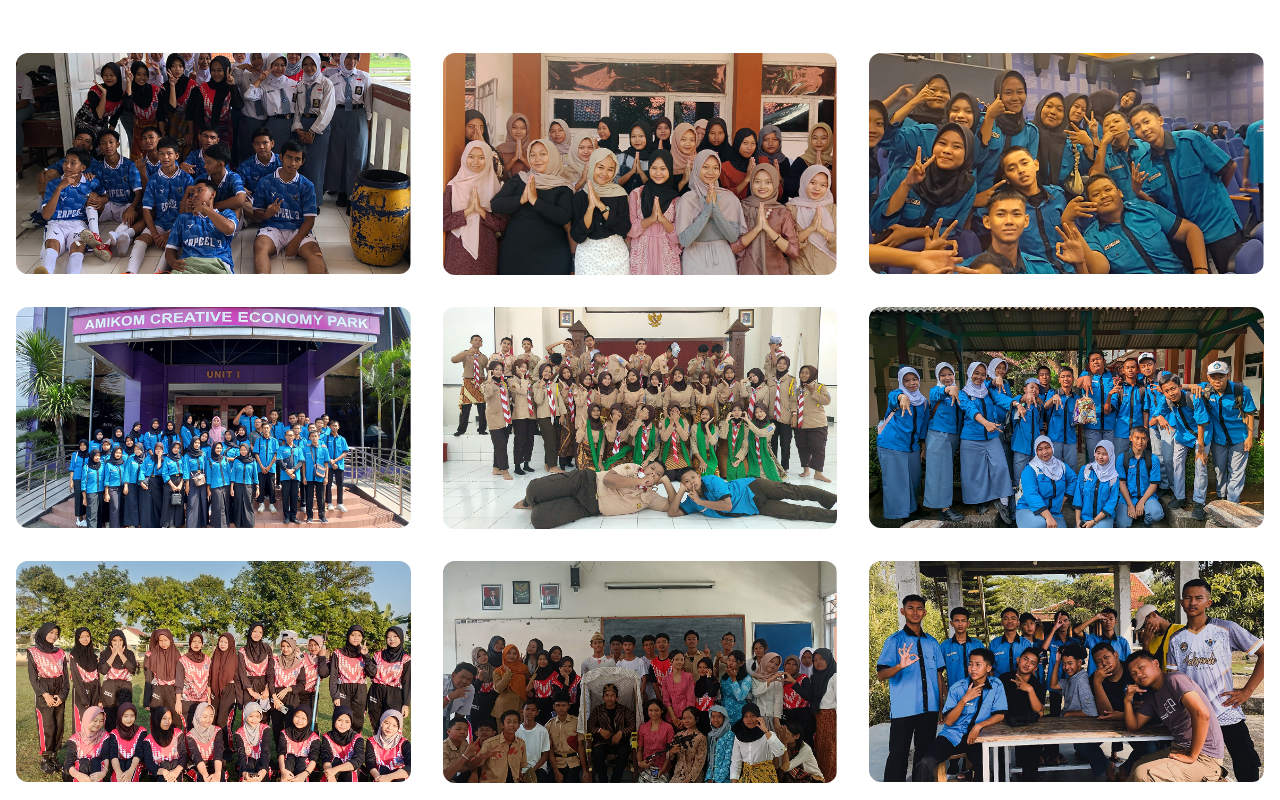
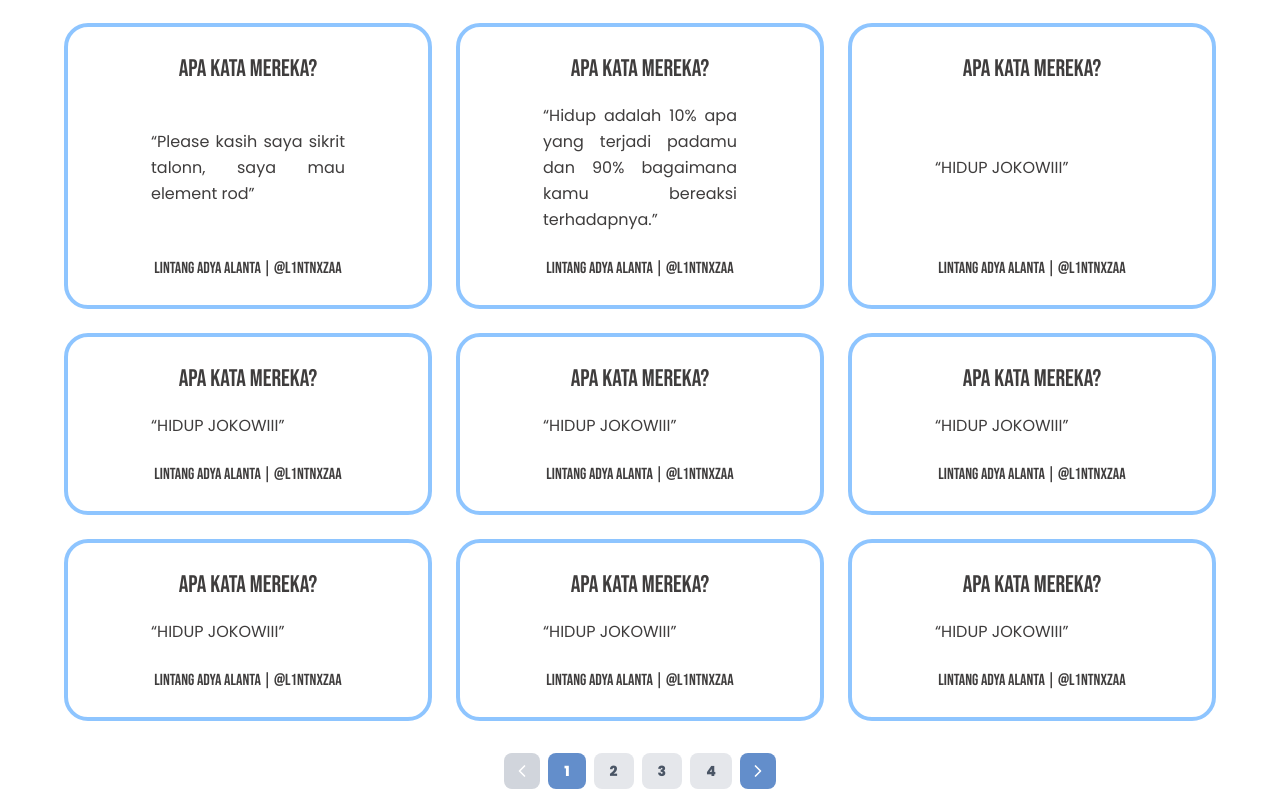
Before and after one commit to NaApipp/rpl3, a Next.js app: page / in a window 1280 px wide. Shown: the part 3900-4700 px from the top of the page. Built offline with nearby package versions, Linux system fonts and the light colour scheme.

Commit message:
Create Page Member

```diff
--- /dev/null
+++ b/app/components/member.tsx
@@ -0,0 +1,319 @@
+"use client";
+
+import { ChevronLeft, ChevronRight } from "lucide-react";
+import { SetStateAction, useState } from "react";
+
+export default function Member() {
+  const [currentPage, setCurrentPage] = useState(1);
+  const itemsPerPage = 9; //3x3
+
+  // DATA MEMBER
+  const members = [
+    {
+      name: "Lintang Adya Alanta",
+      username: "@l1ntnxzaa",
+      quotes: "Please kasih saya sikrit talonn, saya mau element rod",
+    },
+    {
+      name: "Lintang Adya Alanta",
+      username: "@l1ntnxzaa",
+      quotes: "Hidup adalah 10% apa yang terjadi padamu dan 90% bagaimana kamu bereaksi terhadapnya.",
+    },
+    {
+      name: "Lintang Adya Alanta",
+      username: "@l1ntnxzaa",
+      quotes: "HIDUP JOKOWIII",
+    },
+    {
+      name: "Lintang Adya Alanta",
+      username: "@l1ntnxzaa",
+      quotes: "HIDUP JOKOWIII",
+    },
+    {
+      name: "Lintang Adya Alanta",
+      username: "@l1ntnxzaa",
+      quotes: "HIDUP JOKOWIII",
+    },
+    {
+      name: "Lintang Adya Alanta",
+      username: "@l1ntnxzaa",
+      quotes: "HIDUP JOKOWIII",
+    },
+    {
+      name: "Lintang Adya Alanta",
+      username: "@l1ntnxzaa",
+      quotes: "HIDUP JOKOWIII",
+    },
+    {
+      name: "Lintang Adya Alanta",
+      username: "@l1ntnxzaa",
+      quotes: "HIDUP JOKOWIII",
+    },
+    {
+      name: "Lintang Adya Alanta",
+      username: "@l1ntnxzaa",
+      quotes: "HIDUP JOKOWIII",
+    },
+    {
+      name: "Lintang Adya Alanta",
+      username: "@l1ntnxzaa",
+      quotes: "HIDUP JOKOWIII",
+    },
+    {
+      name: "Lintang Adya Alanta",
+      username: "@l1ntnxzaa",
+      quotes: "HIDUP JOKOWIII",
+    },
+    {
+      name: "Lintang Adya Alanta",
+      username: "@l1ntnxzaa",
+      quotes: "HIDUP JOKOWIII",
+    },
+    {
+      name: "Lintang Adya Alanta",
+      username: "@l1ntnxzaa",
+      quotes: "HIDUP JOKOWIII",
+    },
+    {
+      name: "Lintang Adya Alanta",
+      username: "@l1ntnxzaa",
+      quotes: "HIDUP JOKOWIII",
+    },
+    {
+      name: "Lintang Adya Alanta",
+      username: "@l1ntnxzaa",
+      quotes: "HIDUP JOKOWIII",
+    },
+    {
+      name: "Lintang Adya Alanta",
+      username: "@l1ntnxzaa",
+      quotes: "HIDUP JOKOWIII",
+    },
+    {
+      name: "Lintang Adya Alanta",
+      username: "@l1ntnxzaa",
+      quotes: "HIDUP JOKOWIII",
+    },
+    {
+      name: "Lintang Adya Alanta",
+      username: "@l1ntnxzaa",
+      quotes: "HIDUP JOKOWIII",
+    },
+    {
+      name: "Lintang Adya Alanta",
+      username: "@l1ntnxzaa",
+      quotes: "HIDUP JOKOWIII",
+    },
+    {
+      name: "Lintang Adya Alanta",
+      username: "@l1ntnxzaa",
+      quotes: "HIDUP JOKOWIII",
+    },
+    {
+      name: "Lintang Adya Alanta",
+      username: "@l1ntnxzaa",
+      quotes: "HIDUP JOKOWIII",
+    },
+    {
+      name: "Lintang Adya Alanta",
+      username: "@l1ntnxzaa",
+      quotes: "HIDUP JOKOWIII",
+    },
+    {
+      name: "Lintang Adya Alanta",
+      username: "@l1ntnxzaa",
+      quotes: "HIDUP JOKOWIII",
+    },
+    {
+      name: "Lintang Adya Alanta",
+      username: "@l1ntnxzaa",
+      quotes: "HIDUP JOKOWIII",
+    },
+    {
+      name: "Lintang Adya Alanta",
+      username: "@l1ntnxzaa",
+      quotes: "HIDUP JOKOWIII",
+    },
+    {
+      name: "Lintang Adya Alanta",
+      username: "@l1ntnxzaa",
+      quotes: "HIDUP JOKOWIII",
+    },
+    {
+      name: "Lintang Adya Alanta",
+      username: "@l1ntnxzaa",
+      quotes: "HIDUP JOKOWIII",
+    },
+    {
+      name: "Lintang Adya Alanta",
+      username: "@l1ntnxzaa",
+      quotes: "HIDUP JOKOWIII",
+    },
+    {
+      name: "Lintang Adya Alanta",
+      username: "@l1ntnxzaa",
+      quotes: "HIDUP JOKOWIII",
+    },
+    {
+      name: "Lintang Adya Alanta",
+      username: "@l1ntnxzaa",
+      quotes: "HIDUP JOKOWIII",
+    },
+    {
+      name: "Lintang Adya Alanta",
+      username: "@l1ntnxzaa",
+      quotes: "HIDUP JOKOWIII",
+    },
+    {
+      name: "Lintang Adya Alanta",
+      username: "@l1ntnxzaa",
+      quotes: "HIDUP JOKOWIII",
+    },
+    {
+      name: "Lintang Adya Alanta",
+      username: "@l1ntnxzaa",
+      quotes: "HIDUP JOKOWIII",
+    },
+    {
+      name: "Lintang Adya Alanta",
+      username: "@l1ntnxzaa",
+      quotes: "HIDUP JOKOWIII",
+    },
+    {
+      name: "Lintang Adya Alanta",
+      username: "@l1ntnxzaa",
+      quotes: "HIDUP JOKOWIII",
+    },
+    {
+      name: "Lintang Adya Alanta",
+      username: "@l1ntnxzaa",
+      quotes: "HIDUP JOKOWIII",
+    },
+  ];
+
+  // TOTAL PAGE
+  const totalPages = Math.ceil(members.length / itemsPerPage);
+
+  const indexOfLastItem = currentPage * itemsPerPage;
+  const indexOfFirstItem = indexOfLastItem - itemsPerPage;
+  const currentMembers = members.slice(indexOfFirstItem, indexOfLastItem);
+
+  // PINDAH HALAMAN
+  const goToPage = (pagenumber: SetStateAction<number>) => {
+    setCurrentPage(pagenumber);
+    document.getElementById("member")?.scrollIntoView({ behavior: "smooth" });
+  };
+
+  const nextPage = () => {
+    if (currentPage < totalPages) {
+      goToPage(currentPage + 1);
+    }
+  };
+
+  const prevPage = () => {
+    if (currentPage > 1) {
+      goToPage(currentPage - 1);
+    }
+  };
+
+  return (
+    <div id="member" className="min-h-screen bg-white py-12 px-4">
+      <div className="max-w-6xl mx-auto">
+        <div className="text-center mb-12">
+          <p className="head-section">anggota kelas</p>
+          <div className="line-section"></div>
+          <p className="desc-section">
+            Temukan daftar lengkap anggota kelas kami di sini. Dari siswa-siswa
+            paling antusias hingga pemimpin kelas yang tangguh, kami memiliki
+            ragam individu yang membuat kelas kami menjadi tempat yang dinamis
+            dan bersemangat.
+          </p>
+        </div>
+
+        {/* Members Grid */}
+        <div className="grid grid-cols-1 md:grid-cols-2 lg:grid-cols-3 gap-6 mb-8">
+          {currentMembers.map((member, index) => (
+            <MemberCard key={index} member={member} />
+          ))}
+        </div>
+
+        {/* Pagination */}
+        {totalPages > 1 && (
+          <div className="flex items-center justify-center gap-2">
+            <button
+              onClick={prevPage}
+              disabled={currentPage === 1}
+              className={`p-2 rounded-lg transition-colors ${
+                currentPage === 1
+                  ? "bg-gray-300 text-white cursor-default transition"
+                  : "bg-[#638ECB] hover:bg-[#395886] font-extrabold text-white cursor-pointer"
+              }`}
+            >
+              <ChevronLeft size={20} />
+            </button>
+
+            {[...Array(totalPages)].map((_, index) => (
+              <button
+                key={index}
+                onClick={() => goToPage(index + 1)}
+                className={`px-4 py-2 rounded-lg text-sm font-poppins font-extrabold transition-colors ${
+                  currentPage === index + 1
+                    ? "bg-[#638ECB] text-white"
+                    : "bg-gray-200 text-gray-600 hover:bg-gray-500 hover:text-gray-200 cursor-pointer"
+                }`}
+              >
+                {index + 1}
+              </button>
+            ))}
+
+            <button
+              onClick={nextPage}
+              disabled={currentPage === totalPages}
+              className={`p-2 rounded-lg transition-colors ${
+                currentPage === totalPages
+                  ? "bg-gray-300 text-white cursor-default transition"
+                  : "bg-[#638ECB] hover:bg-[#395886] font-extrabold text-white cursor-pointer"
+              }`}
+            >
+              <ChevronRight size={20} />
+            </button>
+          </div>
+        )}
+      </div>
+    </div>
+  );
+}
+
+
+interface MemberType {
+  name: string;
+  username: string;
+  quotes: string;
+}
+
+const MemberCard = ({ member }: { member: MemberType }) => {
+  return (
+    <div className="bg-white rounded-3xl border-4 border-blue-300 p-6 hover:shadow-lg transition-all duration-300 flex flex-col h-full items-center">
+      {/* Header Card */}
+      <div className="mb-4">
+        <h3 className="font-bebas text-[24px] text-[#3F3D3D]">
+          APA KATA MEREKA?
+        </h3>
+      </div>
+
+      {/* Quote */}
+      <div className="mb-6 flex-grow flex items-center">
+        <p className="w-[194px] font-poppins text-[16px] text-[#3F3D3D] leading-relaxed  text-justify">
+         &ldquo;{member.quotes}&rdquo;
+        </p>
+      </div>
+
+      {/* Name dan Username */}
+      <div className="text-center">
+        <p className="font-bebas text-[16px] text-[#3F3D3D] uppercase">
+          {member.name} | {member.username}
+        </p>
+      </div>
+    </div>
+  );
+};
--- a/app/page.tsx
+++ b/app/page.tsx
@@ -6,6 +6,7 @@
 import Prestasi from "./components/prestasi";
 import StrukturKelasPage from "./struktur-kelas/strukturKelas";
 import Gallery from "./components/gallery";
+import Member from "./components/member";
 
 export default function Home() {
   return (
@@ -25,6 +26,9 @@
         {/* Page Prestasi */}
         <Prestasi />
 
+        {/* Page Member */}
+       <Member />
+
         {/* Gallery */}
         <Gallery />
       </main>
```
